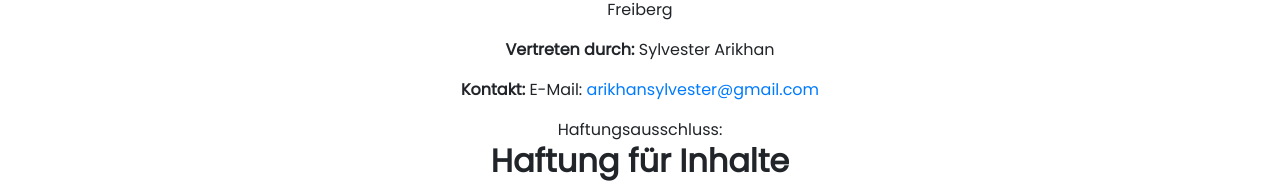
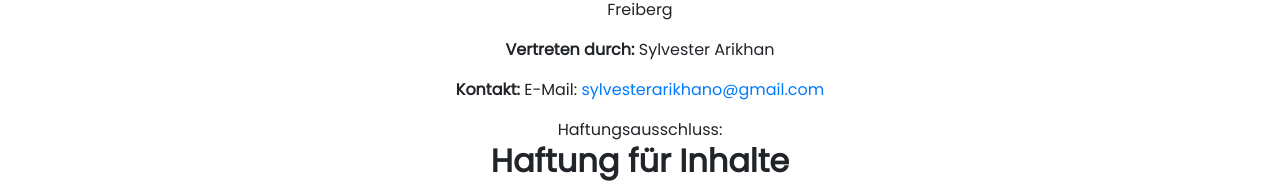
Before and after one commit to ambabasly/Personal_Website, a React (Create React App) app in the folder client/: page /impressum in a window 1280 px wide. Shown: the part 138-321 px from the top of the page. Built offline with nearby package versions, Linux system fonts and the light colour scheme; a web font is replaced by a local one.

Commit message:
updating impressum

```diff
--- a/client/src/PortfolioContainer/Impressum/Impressum.js
+++ b/client/src/PortfolioContainer/Impressum/Impressum.js
@@ -44,8 +44,8 @@ const Impressum = () => {
               </p>
               <p>
                 <strong>Kontakt:</strong> E-Mail:{" "}
-                <a href="mailto:sylvesterarikhan@gmail.com">
-                  arikhansylvester@gmail.com
+                <a href="mailto:sylvesterarikhano@gmail.com">
+                sylvesterarikhano@gmail.com
                 </a>
                 <br />
               </p>
```
